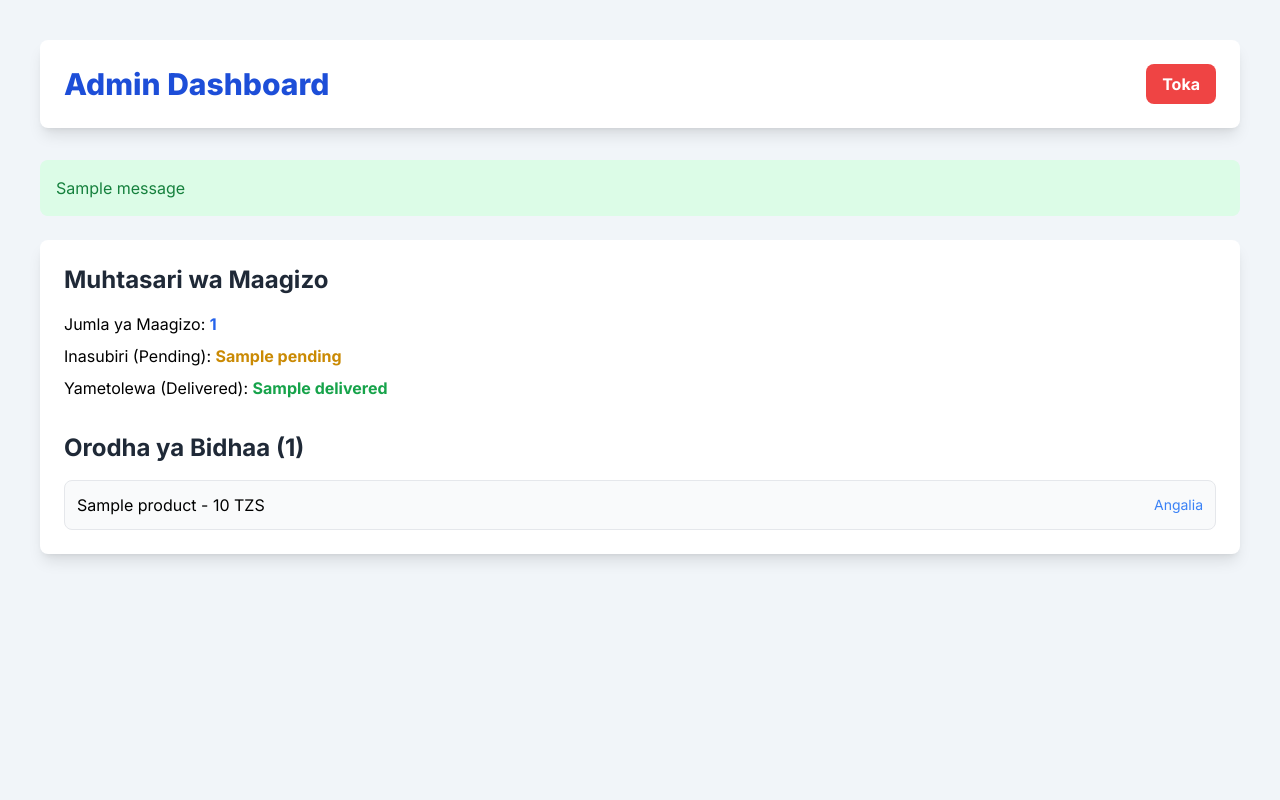
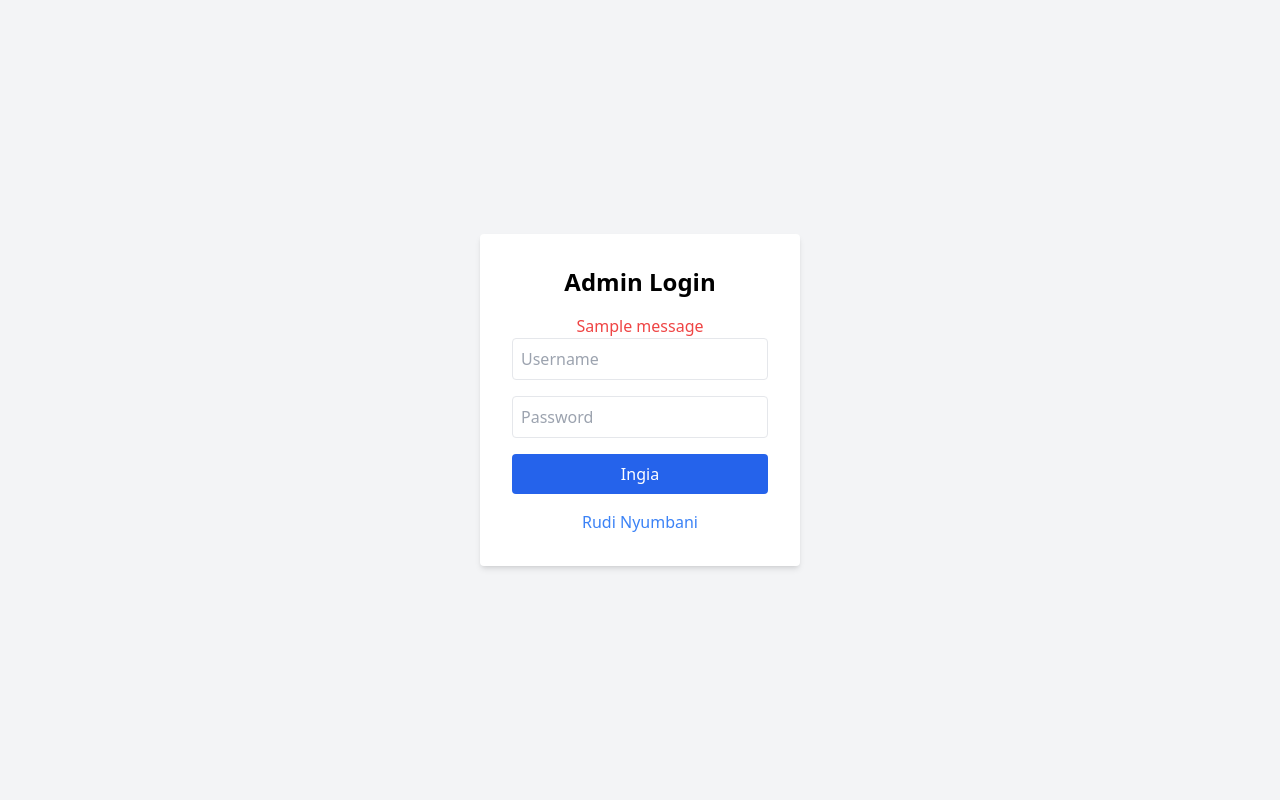
Before and after one commit to abdondismas0-hub/smart-arena-project, a Flask app: template templates/admin_login.html in a window 1280 px wide. Run offline with Flask 3, Linux system fonts and the light colour scheme; the template is opened without the code that fills it: most values are stand-ins (such as "Sample title", 1, 10 or a date in 2020); one stand-in notice (Sample message) is shown; some libraries are stand-ins or nearby versions.

Commit message:
Refactor admin login page layout and content

```diff
--- a/templates/admin_login.html
+++ b/templates/admin_login.html
@@ -1,63 +1,21 @@
 <!DOCTYPE html>
-<html lang="sw">
+<html>
 <head>
-    <meta charset="UTF-8">
-    <meta name="viewport" content="width=device-width, initial-scale=1.0">
-    <title>Admin Dashboard - Smart Arena</title>
+    <title>Admin Login</title>
     <script src="https://cdn.tailwindcss.com"></script>
-    <link href="https://fonts.googleapis.com/css2?family=Inter:wght@400;600;700;800&display=swap" rel="stylesheet">
-    <style>
-        body {
-            font-family: 'Inter', sans-serif;
-            background-color: #f1f5f9;
-        }
-    </style>
 </head>
-<body>
-    <div class="container mx-auto p-4 md:p-10">
-        <!-- Header -->
-        <div class="flex justify-between items-center mb-8 bg-white p-6 rounded-lg shadow-lg">
-            <h1 class="text-3xl font-extrabold text-blue-700">Admin Dashboard</h1>
-            <a href="{{ url_for('admin_logout') }}" class="bg-red-500 hover:bg-red-700 text-white font-bold py-2 px-4 rounded-lg transition duration-150">
-                Toka
-            </a>
-        </div>
-
-        <!-- Ujumbe wa Flash -->
-        {% with messages = get_flashed_messages(with_categories=true) %}
-            {% if messages %}
-                <div class="mb-6">
-                    {% for category, message in messages %}
-                        <div class="p-4 mb-2 rounded-lg {% if category == 'success' %}bg-green-100 text-green-700{% elif category == 'error' %}bg-red-100 text-red-700{% else %}bg-yellow-100 text-yellow-700{% endif %}">
-                            {{ message }}
-                        </div>
-                    {% endfor %}
-                </div>
-            {% endif %}
+<body class="bg-gray-100 h-screen flex items-center justify-center">
+    <div class="bg-white p-8 rounded shadow-md w-80">
+        <h2 class="text-2xl mb-4 font-bold text-center">Admin Login</h2>
+        {% with messages = get_flashed_messages() %}
+            {% if messages %}<p class="text-red-500 text-center">{{ messages[0] }}</p>{% endif %}
         {% endwith %}
-
-        <div class="bg-white p-6 rounded-lg shadow-lg">
-            <h2 class="text-2xl font-bold mb-4 text-gray-800">Muhtasari wa Maagizo</h2>
-            <p class="mb-2">Jumla ya Maagizo: <span class="font-bold text-blue-600">{{ order_summary.total_orders }}</span></p>
-            <p class="mb-2">Inasubiri (Pending): <span class="font-bold text-yellow-600">{{ order_summary.pending }}</span></p>
-            <p class="mb-4">Yametolewa (Delivered): <span class="font-bold text-green-600">{{ order_summary.delivered }}</span></p>
-
-            <h2 class="text-2xl font-bold mt-8 mb-4 text-gray-800">Orodha ya Bidhaa ({{ products | length }})</h2>
-            {% if products %}
-                <ul class="space-y-3">
-                    {% for product in products %}
-                        <li class="p-3 bg-gray-50 border border-gray-200 rounded-lg flex justify-between items-center">
-                            <span>{{ product.name }} - {{ product.price | format_currency }}</span>
-                            <!-- Tutatumia kiungo rahisi kwa sasa -->
-                            <a href="#" class="text-sm text-blue-500 hover:text-blue-700">Angalia</a>
-                        </li>
-                    {% endfor %}
-                </ul>
-            {% else %}
-                <p class="text-gray-500">Hakuna bidhaa zilizopo.</p>
-            {% endif %}
-        </div>
-
+        <form method="POST">
+            <input type="text" name="username" placeholder="Username" class="w-full p-2 border mb-4 rounded" required>
+            <input type="password" name="password" placeholder="Password" class="w-full p-2 border mb-4 rounded" required>
+            <button class="w-full bg-blue-600 text-white p-2 rounded">Ingia</button>
+        </form>
+        <a href="/" class="block text-center mt-4 text-blue-500">Rudi Nyumbani</a>
     </div>
 </body>
 </html>
```
